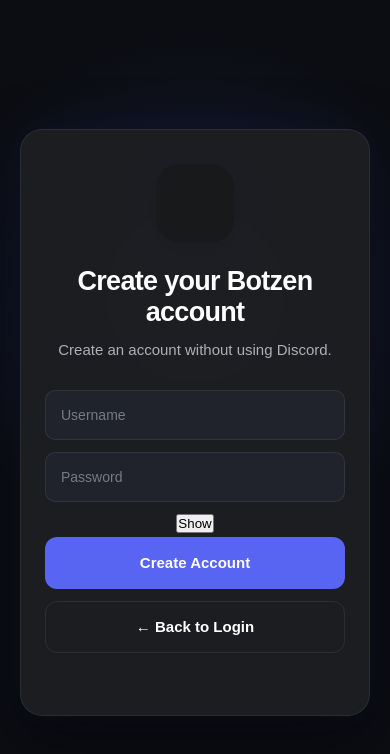
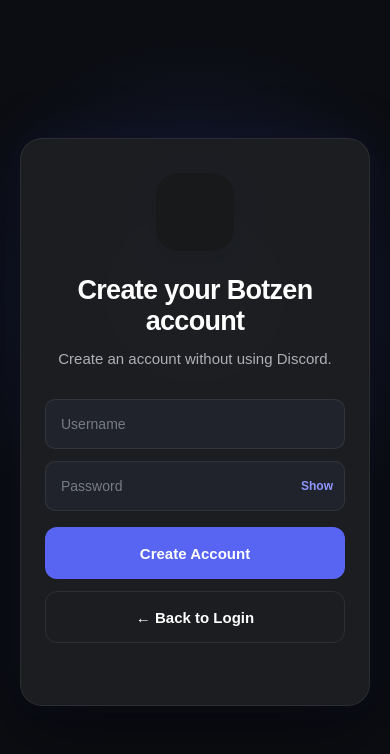
Before and after one commit to ahmed123tou/Botzen, a website: page index.html in a window 390 px wide. Both pictures are taken after a click on the button "Sign up without Discord". Drawn offline with Linux system fonts and the light colour scheme; grey boxes are pictures that could not be loaded.

Commit message:
Update style.css

```diff
--- a/style.css
+++ b/style.css
@@ -130,7 +130,6 @@ justify-content: center;
 border: 1px solid rgba(255, 255, 255, 0.1);
 background: #20232c;
 color: white;
-text-decoration: none;
 cursor: pointer;
 transition:
 transform 0.15s ease,
@@ -146,35 +145,6 @@ transform: translateY(-1px);
 
 .signup-btn:active {
 transform: translateY(0);
-}
-
-.secure-text {
-margin-top: 16px;
-color: #777b84;
-font-size: 12px;
-}
-
-@media (max-width: 600px) {
-body {
-padding: 20px;
-}
-
-
-.auth-card {
-    width: 100%;
-    padding: 34px 24px 28px;
-}
-
-.botzen-icon {
-    width: 78px;
-    height: 78px;
-}
-
-h1 {
-    font-size: 27px;
-}
-
-
 }
 
 #signupScreen input {
@@ -198,6 +168,35 @@ color: #777b84;
 border-color: #5865f2;
 }
 
+.password-wrapper {
+position: relative;
+width: 100%;
+margin-bottom: 12px;
+}
+
+.password-wrapper input {
+width: 100%;
+margin-bottom: 0 !important;
+padding-right: 70px !important;
+}
+
+.password-toggle {
+position: absolute;
+right: 12px;
+top: 50%;
+transform: translateY(-50%);
+border: none;
+background: transparent;
+color: #8f96ff;
+font-size: 12px;
+font-weight: 700;
+cursor: pointer;
+}
+
+.password-toggle:hover {
+color: white;
+}
+
 #signupScreen .discord-btn {
 margin-top: 4px;
 margin-bottom: 12px;
@@ -211,3 +210,33 @@ border-color: rgba(255, 255, 255, 0.08);
 #signupMessage {
 min-height: 18px;
 }
+
+.secure-text {
+margin-top: 16px;
+color: #777b84;
+font-size: 12px;
+}
+
+@media (max-width: 600px) {
+
+
+body {
+    padding: 20px;
+}
+
+.auth-card {
+    width: 100%;
+    padding: 34px 24px 28px;
+}
+
+.botzen-icon {
+    width: 78px;
+    height: 78px;
+}
+
+h1 {
+    font-size: 27px;
+}
+
+
+}
```
